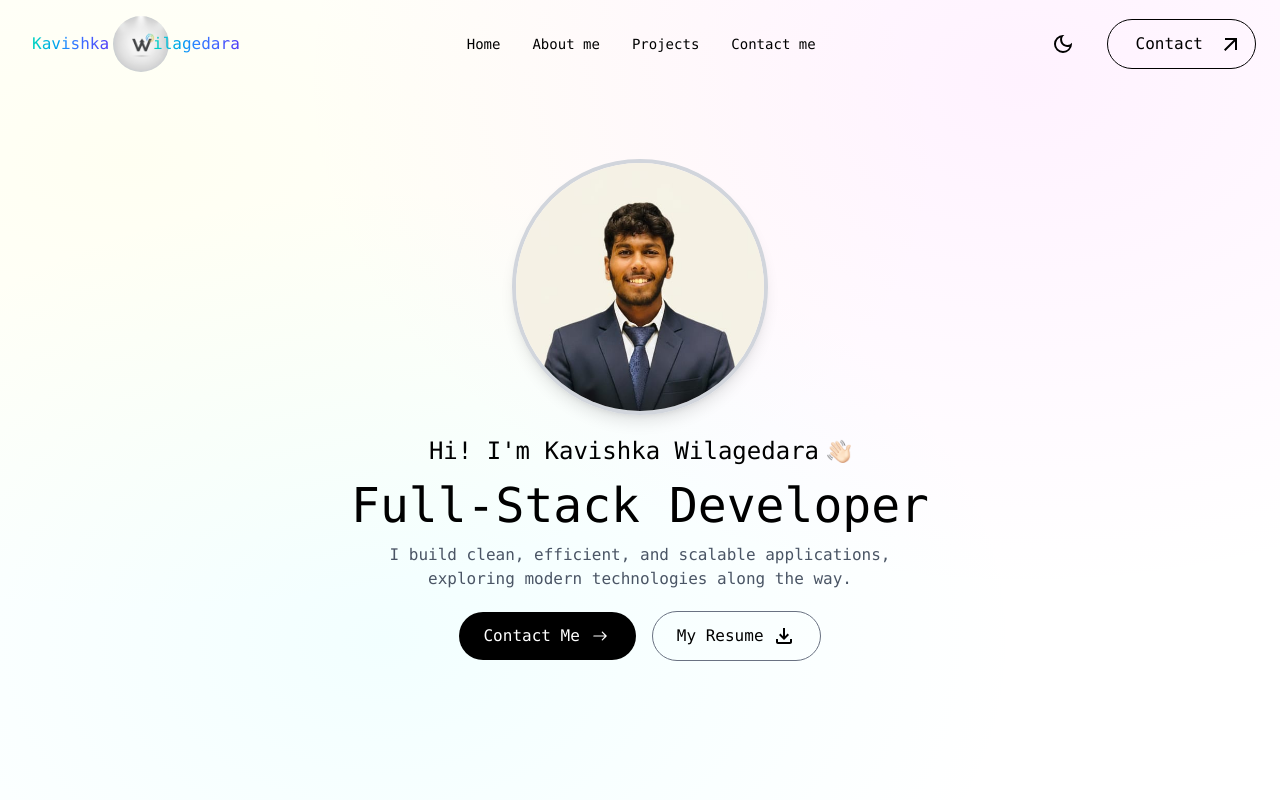
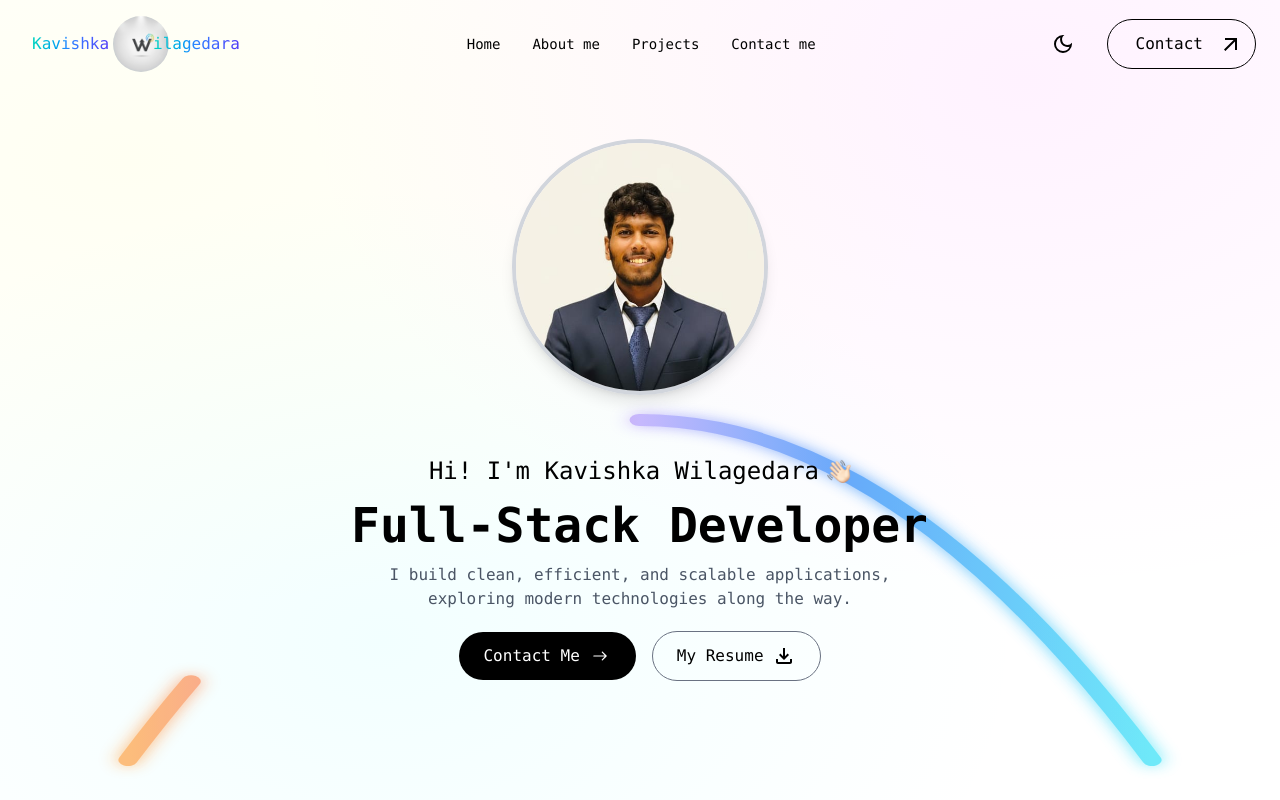
Before and after one commit to kavishka-wilagedara/my-portfolio, a React (Vite) app: page / in a window 1280 px wide. Shown: the top 800 px of the page. Built offline with nearby package versions, Linux system fonts and the light colour scheme; no server answers.

Commit message:
style(home): add animated SVG line and role

```diff
--- a/package.json
+++ b/package.json
@@ -11,6 +11,7 @@
   },
   "dependencies": {
     "@tailwindcss/vite": "^4.1.14",
+    "gsap": "^3.13.0",
     "lucide-react": "^0.545.0",
     "react": "^19.1.1",
     "react-anchor-link-smooth-scroll": "^1.0.12",
--- a/src/index.css
+++ b/src/index.css
@@ -5,6 +5,9 @@ body {
   margin: 0;
   padding: 0;
   font-family: Arial, Helvetica, sans-serif;
+  color: black;
+}
+
 .bg-rainbow {
   background-image: radial-gradient(
       at 10% 20%,
@@ -16,5 +19,97 @@ body {
   background-repeat: no-repeat;
   background-attachment: fixed;
 }
-  color: black;
+
+@keyframes typing {
+  from {
+    width: 0;
   }
+  to {
+    width: 19ch;
+  }
+}
+
+@keyframes sweep-along-path {
+  0% {
+    stroke-dashoffset: 1000;
+  }
+  100% {
+    stroke-dashoffset: -1000;
+  }
+}
+
+.animate-stroke-sweep {
+  animation: sweep-along-path 80s linear infinite;
+}
+
+@keyframes typing {
+  from {
+    width: 0;
+  }
+  to {
+    width: 20ch;
+  }
+}
+
+@keyframes blink-caret {
+  from,
+  to {
+    border-color: transparent;
+  }
+  50% {
+    border-color: black;
+  }
+}
+
+.typewriter-text {
+  width: 20ch;
+  white-space: nowrap;
+  overflow: hidden;
+  border-right: 3px solid black;
+
+  animation: typing 1s steps(20, end), blink-caret 9s step-end infinite;
+}
+
+@keyframes typing-loop {
+  /* 0% to 50%: Typing phase */
+  from {
+    width: 0;
+  }
+  50% {
+    width: 20ch;
+  }
+
+  /* 50% to 90%: Visible/Pause phase */
+  90% {
+    width: 20ch;
+  }
+
+  /* 90% to 100%: Quick reset to zero width */
+  100% {
+    width: 0;
+  }
+}
+
+@keyframes blink-caret {
+  from,
+  50%,
+  65%,
+  80%,
+  to {
+    border-color: transparent;
+  }
+  25%,
+  55% {
+    border-color: black;
+  }
+}
+
+.typewriter-text {
+  width: 20ch;
+  white-space: nowrap;
+  overflow: hidden;
+  border-right: 3px solid black;
+
+  animation: typing-loop 8s steps(19, end) infinite,
+    blink-caret 8s step-start infinite;
+}
--- a/src/sections/Home.jsx
+++ b/src/sections/Home.jsx
@@ -5,13 +5,73 @@ import { IoIosArrowRoundForward } from "react-icons/io";
 import { MdOutlineFileDownload } from "react-icons/md";
 
 const Home = () => {
+  const dashLength = 250;
+  const dashGap = 50;
+
   return (
     <section
       id="home"
-      className="min-h-screen flex flex-col items-center justify-center text-center px-6 bg-rainbow font-mono"
+      className="min-h-screen relative flex flex-col items-center justify-center text-center px-6 bg-rainbow font-mono overflow-hidden"
     >
+      {/* ANIMATED CURVED SWEEP LINE */}
+      <div className="absolute inset-0 w-full h-full overflow-hidden z-0 pointer-events-none">
+        <svg
+          className="absolute inset-0 w-full h-full"
+          viewBox="0 0 100 100"
+          preserveAspectRatio="none"
+        >
+          <defs>
+            {/* LIGHT MODE RAINBOW GRADIENT */}
+            <linearGradient id="arcGradient" x1="0%" y1="0%" x2="100%" y2="0%">
+              <stop offset="0%" stopColor="rgb(253, 186, 116)" />{" "}
+              {/* Orange-300 */}
+              <stop offset="30%" stopColor="rgb(244, 114, 182)" />{" "}
+              {/* Pink-400 */}
+              <stop offset="50%" stopColor="rgb(196, 181, 253)" />{" "}
+              {/* Violet-300 */}
+              <stop offset="70%" stopColor="rgb(96, 165, 250)" />{" "}
+              {/* Blue-400 */}
+              <stop offset="100%" stopColor="rgb(103, 232, 249)" />{" "}
+              {/* Cyan-300 */}
+            </linearGradient>
+
+            {/* Glow filter */}
+            <filter id="glow">
+              <feGaussianBlur stdDeviation="0.8" result="coloredBlur" />
+              <feMerge>
+                <feMergeNode in="coloredBlur" />
+                <feMergeNode in="SourceGraphic" />
+              </feMerge>
+            </filter>
+          </defs>
+
+          {/* Invisible Guide Path */}
+          <path
+            d="M 10 95 Q 50 10, 90 95"
+            fill="none"
+            stroke="transparent"
+            strokeWidth="2"
+          />
+
+          {/* Visible Sweeping Line */}
+          <path
+            d="M 10 95 Q 50 10, 90 95"
+            fill="none"
+            stroke="url(#arcGradient)"
+            strokeWidth="1.5"
+            strokeLinecap="round"
+            filter="url(#glow)"
+            opacity="0.95"
+            style={{ strokeDasharray: `${dashLength} ${dashGap}` }}
+            className="animate-stroke-sweep"
+          />
+        </svg>
+      </div>
+
+      {/* HOMEPAGE CONTENT */}
+      <div className="relative z-10 flex flex-col items-center justify-center pt-25 pb-20">
         {/* Profile Image */}
-      <div className="mt-5 relative">
+        <div className="relative">
           <div className="w-44 sm:w-56 lg:w-64 h-44 sm:h-56 lg:h-64 rounded-full overflow-hidden border-4 border-gray-300 shadow-lg hover:scale-105 transition-transform duration-500">
             <img
               src={profileImg}
@@ -22,19 +82,24 @@ const Home = () => {
         </div>
 
         {/* Name */}
-      <div className="flex items-center justify-center gap-2 mt-5">
+        <div className="flex items-center justify-center gap-2 mt-15">
           <h3 className="text-xl md:text-2xl">Hi! I'm Kavishka Wilagedara</h3>
           <img src={handIcon} alt="wave" className="w-6 h-6" />
         </div>
+
         {/* Role */}
-      <h1 className="text-3xl sm:text-5xl leading-tight mt-2">
+        <div className="mt-2 flex justify-center">
+          <h1 className="text-3xl sm:text-5xl leading-tight font-bold text-black typewriter-text">
             Full-Stack Developer
           </h1>
+        </div>
+
         {/* Description */}
         <p className="text-gray-600 text-sm md:text-base mt-2 max-w-lg">
           I build clean, efficient, and scalable applications, exploring modern
           technologies along the way.
         </p>
+
         {/* Buttons */}
         <div className="flex flex-col sm:flex-row items-center justify-center gap-4 mt-5">
           <a
@@ -44,7 +109,6 @@ const Home = () => {
             <span>Contact Me</span>
             <IoIosArrowRoundForward size={24} />
           </a>
-
           <a
             href="/Kavishka-Wilagedara-Resume.pdf"
             download
@@ -54,6 +118,7 @@ const Home = () => {
             <MdOutlineFileDownload size={24} />
           </a>
         </div>
+      </div>
     </section>
   );
 };
```
Also changed, not shown: 1 other file (tests, documents, lock files or other folders). Lines whose indentation alone changed are shown as unchanged.
